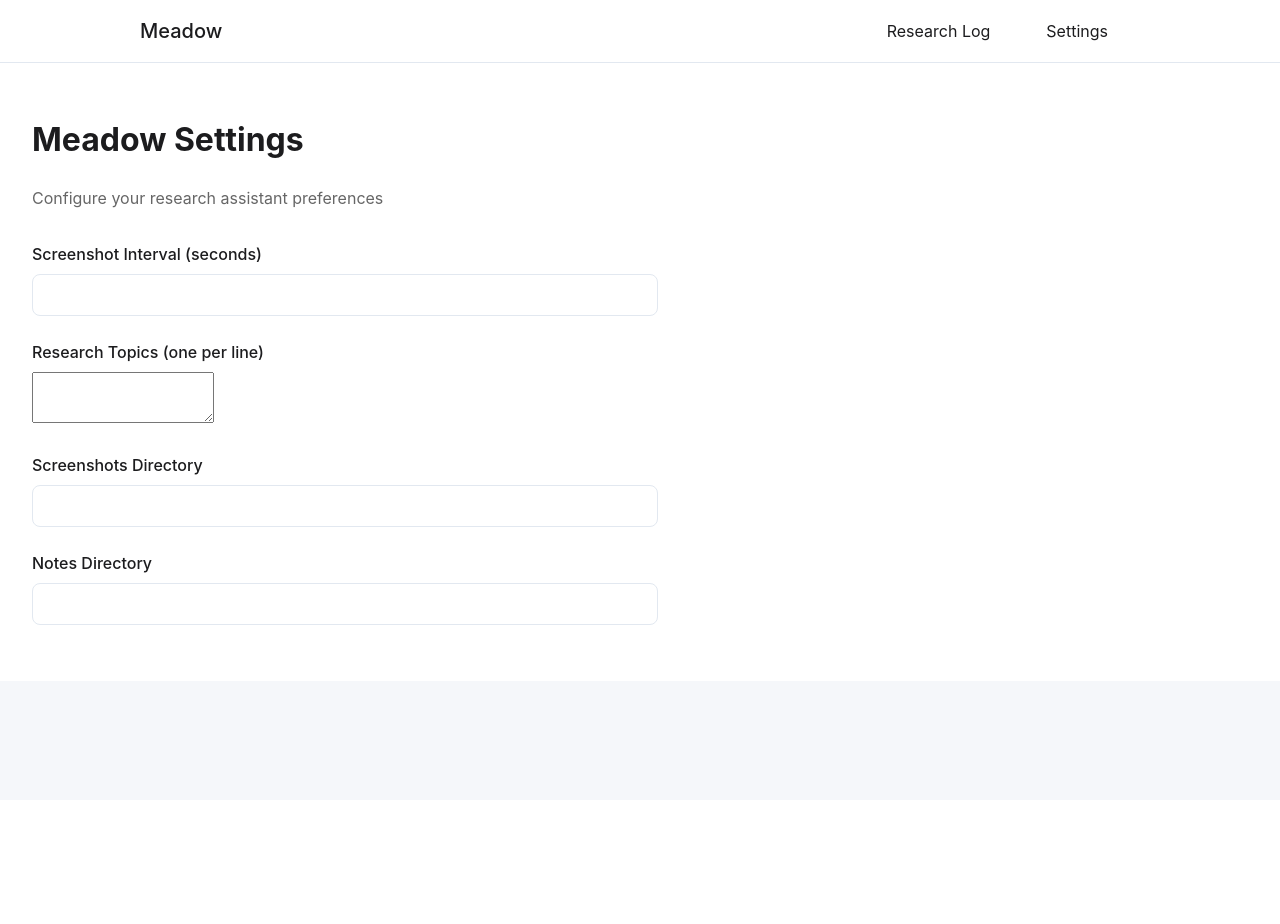
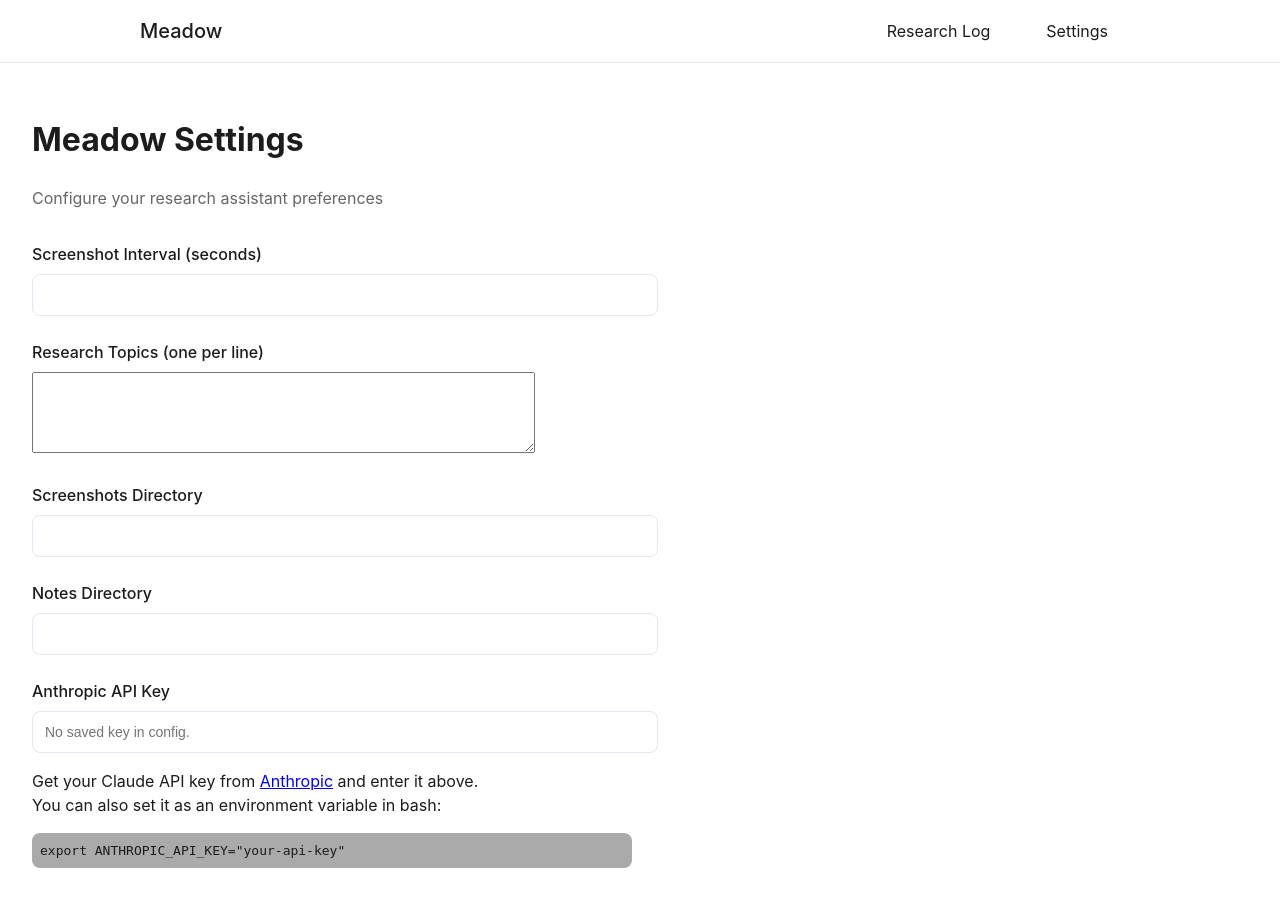
Before and after one commit to wearsshoes/meadow, a Flask app: template src/meadow/web/templates/settings.html in a window 1280 px wide. Before the commit the page ends 625 px from the top, so only its background shows below. Run offline with Flask 3, Linux system fonts and the light colour scheme; the template is opened without the code that fills it, so the values that code supplies are empty.

Commit message:
add api key to settings

```diff
--- a/src/meadow/core/manicode_wrapper.py
+++ b/src/meadow/core/manicode_wrapper.py
@@ -95,7 +95,7 @@
 
 async def test():
     """Test function"""
-    project_root = os.path.join(os.getcwd(), "src/rethread/web/static")
+    project_root = os.path.join(os.getcwd(), "src/meadow/web/static")
     try:
         result = await execute_manicode(
             "add dark mode responsive to system settings", {"cwd": project_root}
--- a/src/meadow/core/monitor.py
+++ b/src/meadow/core/monitor.py
@@ -49,8 +49,8 @@
         set_title(f"👁️ {remaining}s" if is_monitoring_ref() else "📸")
         # Take screenshot on window change or interval
         if (current_window != last_window_info) or (time.time() >= next_screenshot):
-            # Skip if current window is ReThread
-            if 'ReThread' in current_window['title']:
+            # Skip if current window is Meadow
+            if 'Meadow' in current_window['title']:
                 time.sleep(1)
                 continue
             screenshot, filename, timestamp, window_info = take_screenshot(config['screenshot_dir'])
--- a/src/meadow/ui/menubar_app.py
+++ b/src/meadow/ui/menubar_app.py
@@ -48,7 +48,7 @@
         self.config_path = os.path.join(self.config_dir, 'config.json')
         default_config = {
             'screenshot_dir': os.path.join(self.data_dir, 'screenshots'),
-            'notes_dir': os.path.join(os.path.expanduser('~/Documents'), 'ReThread Notes'),
+            'notes_dir': os.path.join(os.path.expanduser('~/Documents'), 'Meadow Notes'),
             'interval': 60,
             'research_topics': ['civic government']
         }
--- a/src/meadow/web/static/css/styles.css
+++ b/src/meadow/web/static/css/styles.css
@@ -6,6 +6,7 @@
     --header-hover: #f8fafc;
     --accent-color: #0071e3;
     --input-bg: #ffffff;
+    --code-bg: #aaa;
 }
 
 @media (prefers-color-scheme: dark) {
@@ -16,6 +17,7 @@
         --header-bg: #2d2d2d;
         --header-hover: #3d3d3d;
         --input-bg: #3d3d3d;
+        --code-bg: #333;
     }
 }
 
@@ -69,6 +71,13 @@
 .container {
     padding: 2rem;
     background: var(--header-bg);
+}
+
+pre {
+    background: var(--code-bg);
+    padding: 0.5rem;
+    border-radius: 8px;
+    overflow-x: auto;
 }
 
 table {
--- a/src/meadow/web/templates/base.html
+++ b/src/meadow/web/templates/base.html
@@ -1,7 +1,7 @@
 <!DOCTYPE html>
 <html>
 <head>
-    <title>ReThread</title>
+    <title>Meadow</title>
     <meta name="viewport" content="width=device-width, initial-scale=1">
     <link rel="stylesheet" href="{{ url_for('static', filename='css/styles.css') }}">
     <script src="{{ url_for('static', filename='js/sort.js') }}"></script>
--- a/src/meadow/web/templates/settings.html
+++ b/src/meadow/web/templates/settings.html
@@ -11,7 +11,7 @@
         </div>
         <div class="setting-group">
             <label for="research_topics">Research Topics (one per line)</label>
-            <textarea name="research_topics" rows="3" onchange="saveSettings(this.form)">{{ '\n'.join(config.get('research_topics', [])) }}</textarea>
+            <textarea name="research_topics" rows="5" cols="60" onchange="saveSettings(this.form)">{{ '\n'.join(config.get('research_topics', [])) }}</textarea>
         </div>
         <div class="setting-group">
             <label for="screenshot_dir">Screenshots Directory</label>
@@ -21,6 +21,17 @@
             <label for="notes_dir">Notes Directory</label>
             <input type="text" name="notes_dir" value="{{ config['notes_dir'] }}" onchange="saveSettings(this.form)">
         </div>
+        <div class="setting-group">
+            <label for="anthropic_api_key">Anthropic API Key</label>
+            <input type="text" name="anthropic_api_key" value="{{ config.get('anthropic_api_key', '')}}" placeholder="No saved key in config. {% if environ_api_key %}But a key exists in the local environment.{% endif %}"
+            onchange="saveSettings(this.form)">
+            <p>Get your Claude API key from
+                <a href="https://console.anthropic.com">Anthropic</a>
+                and enter it above. <br/>You can also set it as an environment variable in bash:
+                <pre><code>export ANTHROPIC_API_KEY="your-api-key"</code></pre>
+            </p>
+
+        </div>
     </form>
 </div>
 {% endblock %}
--- a/src/meadow/web/web_viewer.py
+++ b/src/meadow/web/web_viewer.py
@@ -8,6 +8,7 @@
 import base64
 from PIL import Image
 from flask import Flask, redirect, render_template_string, request, url_for, jsonify
+from anthropic import Anthropic
 
 app = Flask(__name__)
 
@@ -20,7 +21,7 @@
         return thumbnail_cache[image_path]
 
     # Check disk cache
-    cache_dir = os.path.expanduser('~/Library/Application Support/ReThread/cache/thumbnails')
+    cache_dir = os.path.expanduser('~/Library/Application Support/Meadow/cache/thumbnails')
     os.makedirs(cache_dir, exist_ok=True)
     cache_path = os.path.join(cache_dir, os.path.basename(image_path))
 
@@ -57,7 +58,7 @@
     Reads configuration and log files, processes log entries,
     and renders an HTML template with the log data.
     """
-    app_dir = os.path.expanduser('~/Library/Application Support/ReThread')
+    app_dir = os.path.expanduser('~/Library/Application Support/Meadow')
 
     log_path = os.path.join(app_dir, 'data', 'logs', 'analysis_log.json')
     with open(log_path, 'r', encoding='utf-8') as f:
@@ -80,7 +81,7 @@
 @app.route('/settings', methods=['GET', 'POST'])
 def settings():
     """Handle settings page and form submission"""
-    app_dir = os.path.expanduser('~/Library/Application Support/ReThread')
+    app_dir = os.path.expanduser('~/Library/Application Support/Meadow')
     config_path = os.path.join(app_dir, 'config', 'config.json')
 
     if request.method == 'POST':
@@ -130,10 +131,13 @@
     with open(config_path, 'r', encoding='utf-8') as f:
         config = json.load(f)
 
+    # Get environment API key
+    environ_api_key = os.environ.get('ANTHROPIC_API_KEY', '')
+
     template_path = os.path.join(os.path.dirname(__file__), 'templates', 'settings.html')
     with open(template_path, 'r', encoding='utf-8') as f:
         template_content = f.read()
-    return render_template_string(template_content, interval=config['interval'], config=config)
+    return render_template_string(template_content, interval=config['interval'], config=config, environ_api_key=environ_api_key)
 
 def shutdown_viewer():
     """Shutdown the Flask server and cleanup resources"""
```
Also changed, not shown: src/meadow/core/analyzer.py (+12 -1 lines).
